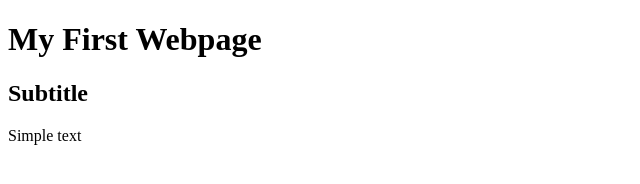
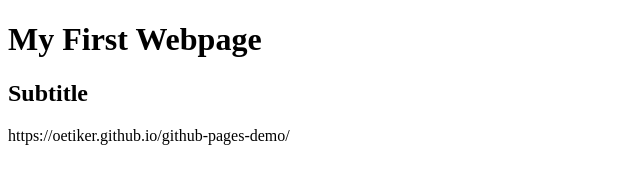
Before and after one commit to jmattarelli/WEB2024, a plain HTML site: page index.html in a window 1280 px wide. Shown: the whole page, without its empty margins (0-640 px from the left). Drawn offline with Linux system fonts and the light colour scheme.

Commit message:
Added useful webpage

```diff
--- a/index.html
+++ b/index.html
@@ -8,6 +8,6 @@
 <body>
     <h1> My First Webpage </h1>
     <h2> Subtitle </h2>
-    <div> Simple text </div>
+    <div> https://oetiker.github.io/github-pages-demo/ </div>
 </body>
 </html>
```
